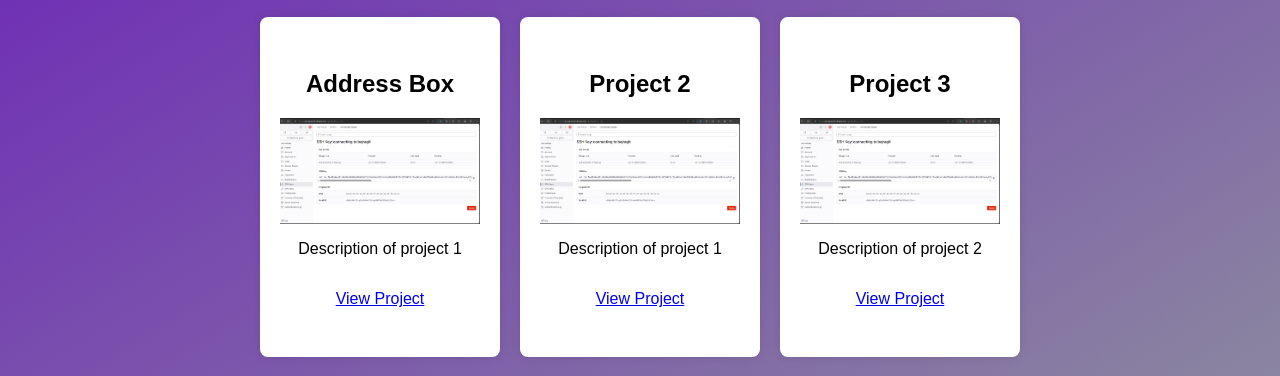
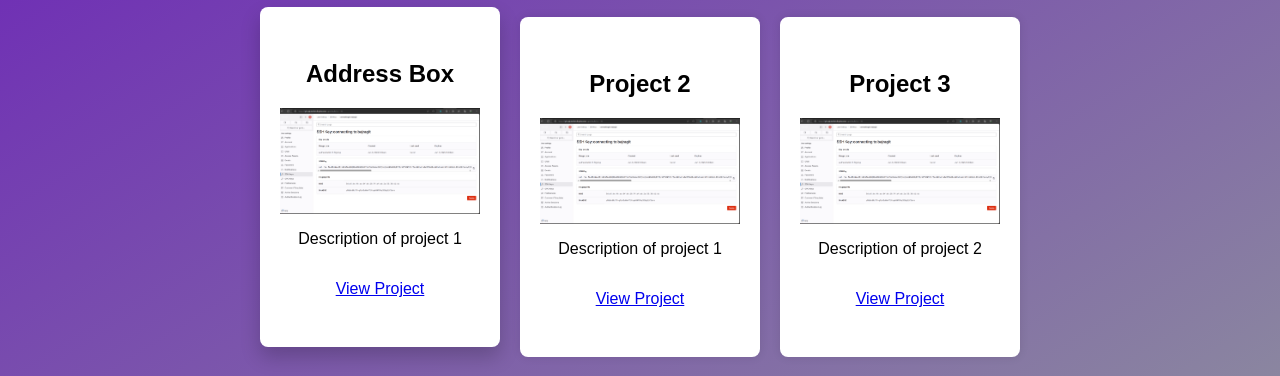
Before and after one commit to sushanraut/file, a plain HTML site: page index.html in a window 1280 px wide. In both pictures the pointer is over the element 380 px from the left and 273 px from the top of the page. Shown: the part 86-462 px from the top of the page. Drawn offline with Linux system fonts and the light colour scheme.

Commit message:
hover added

```diff
--- a/index.html
+++ b/index.html
@@ -51,6 +51,11 @@
             display: flex;
             flex-direction: column;
             justify-content: center;
+            transition: transform 0.3s, box-shadow 0.3s; /* Transition for hover effect */
+        }
+        .box:hover {
+            transform: translateY(-10px); /* Move the box up on hover */
+            box-shadow: 0 10px 20px rgba(0, 0, 0, 0.2); /* Increase shadow on hover */
         }
         .profile-container img {
             border-radius: 50%;
```
